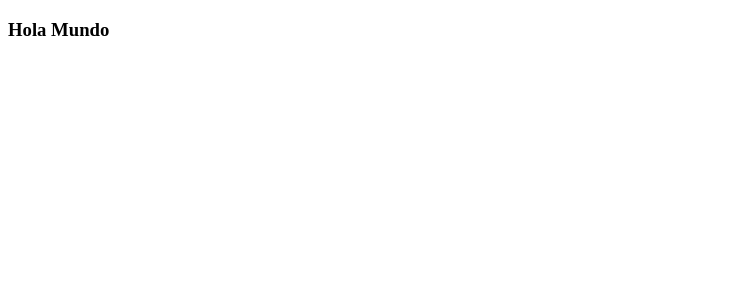
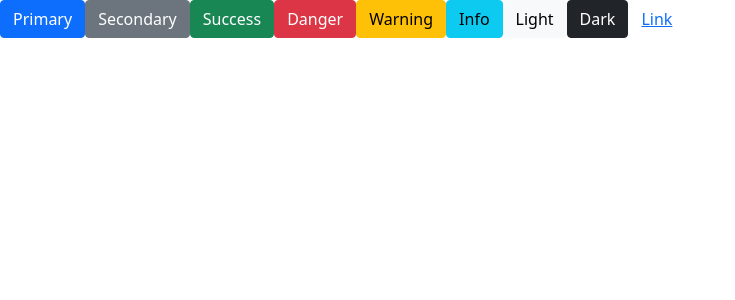
Before and after one commit to truizdiaz/FEComentarios, an Angular app: page / in a window 1280 px wide. Shown: the top 300 px of the page, without its empty margins (0-735 px from the left). Built offline with nearby package versions, Linux system fonts and the light colour scheme.

Commit message:
Instalamos bootstrap

```diff
--- a/angular.json
+++ b/angular.json
@@ -31,7 +31,8 @@
               "src/assets"
             ],
             "styles": [
-              "src/styles.css"
+              "src/styles.css",
+              "node_modules/bootstrap/dist/css/bootstrap.min.css"
             ],
             "scripts": []
           },
--- a/package.json
+++ b/package.json
@@ -19,6 +19,7 @@
     "@angular/platform-browser": "~11.2.3",
     "@angular/platform-browser-dynamic": "~11.2.3",
     "@angular/router": "~11.2.3",
+    "bootstrap": "^5.0.0-beta2",
     "rxjs": "~6.6.0",
     "tslib": "^2.0.0",
     "zone.js": "~0.11.3"
--- a/src/app/app.component.html
+++ b/src/app/app.component.html
@@ -1 +1,10 @@
-<h3>Hola Mundo</h3>
+<button type="button" class="btn btn-primary">Primary</button>
+<button type="button" class="btn btn-secondary">Secondary</button>
+<button type="button" class="btn btn-success">Success</button>
+<button type="button" class="btn btn-danger">Danger</button>
+<button type="button" class="btn btn-warning">Warning</button>
+<button type="button" class="btn btn-info">Info</button>
+<button type="button" class="btn btn-light">Light</button>
+<button type="button" class="btn btn-dark">Dark</button>
+
+<button type="button" class="btn btn-link">Link</button>
```
Also changed, not shown: 1 other file (tests, documents, lock files or other folders).
